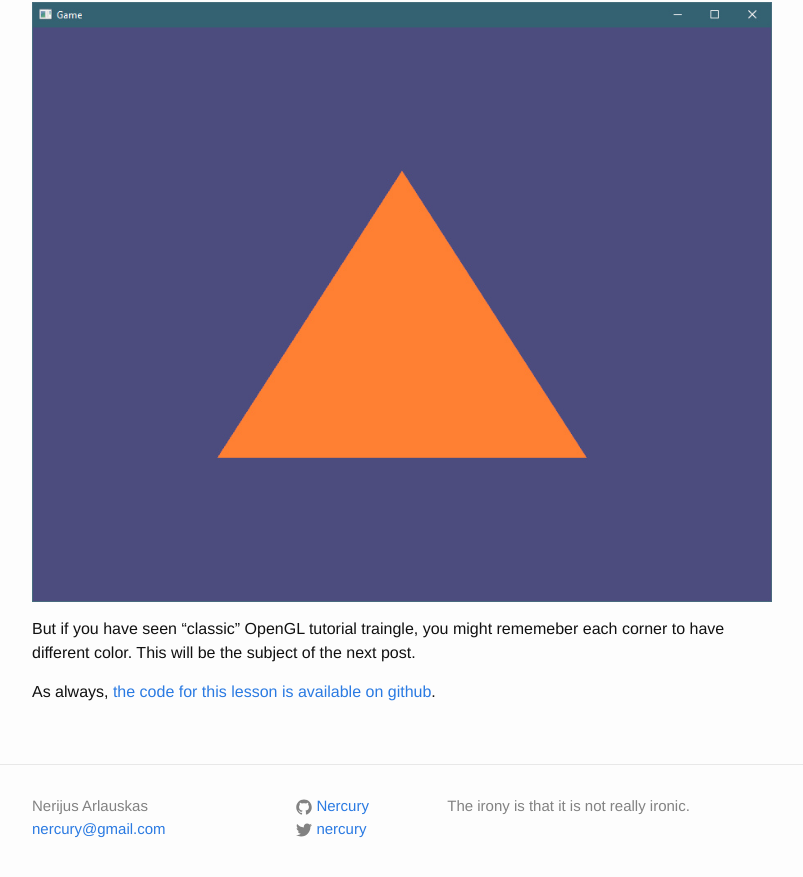
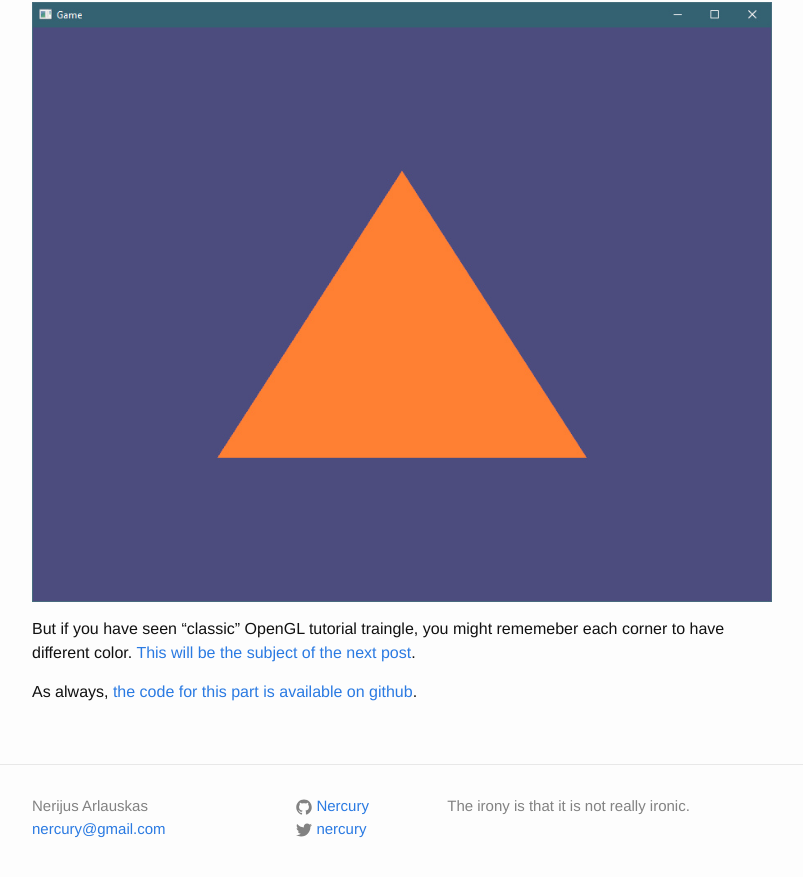
Before and after one commit to Nercury/Nercury.github.io, a Jekyll site: the page built from _posts/2018-02-11-opengl-in-rust-from-scratch-04-triangle.markdown, in a window 1280 px wide and 900 px high, scrolled down 3662 px. Shown: the top 877 px of the window, without its empty margins (238-1041 px from the left). Built offline with Jekyll 4.4.1, drawn with Linux system fonts in a browser that asks for light colours; nearby versions of some CDN libraries.

Commit message:
Lesson 05

````diff
--- a/_posts/2018-02-08-opengl-in-rust-from-scratch-01-window.markdown
+++ b/_posts/2018-02-08-opengl-in-rust-from-scratch-01-window.markdown
@@ -352,7 +352,7 @@ No that's not all, [here is more about patterns](https://doc.rust-lang.org/book/
 We have also annotated the outer loop with `'main` label, so that `break 'main` breaks out of the `loop` loop
 instead of inner `for` loop.
 
-The code for this lesson can be
+The code can be
  [found here](https://github.com/Nercury/rust-and-opengl-lessons/tree/master/lesson-01).
 
 With that, our window can finally be closed, and
--- a/_posts/2018-02-09-opengl-in-rust-from-scratch-02-opengl-context.markdown
+++ b/_posts/2018-02-09-opengl-in-rust-from-scratch-02-opengl-context.markdown
@@ -205,7 +205,7 @@ to SDL2 to swap the window pixels with what we have just rendered:
 }
 ```
 
-[Full lesson code can be found here](https://github.com/Nercury/rust-and-opengl-lessons/tree/master/lesson-02).
+[Full code can be found here](https://github.com/Nercury/rust-and-opengl-lessons/tree/master/lesson-02).
 
 Next up,
 [a long and "modern" road to output a triangle to to the screen](/rust/opengl/tutorial/2018/02/10/opengl-in-rust-from-scratch-03-compiling-shaders.html).
--- a/_posts/2018-02-10-opengl-in-rust-from-scratch-03-compiling-shaders.markdown
+++ b/_posts/2018-02-10-opengl-in-rust-from-scratch-03-compiling-shaders.markdown
@@ -763,4 +763,4 @@ any draw commands to OpenGL yet.
 
 We will remedy that [the next time](/rust/opengl/tutorial/2018/02/11/opengl-in-rust-from-scratch-04-triangle.html).
 
-As always, [the code for this lesson is available on github](https://github.com/Nercury/rust-and-opengl-lessons/tree/master/lesson-03).
+As always, [the code for this part is available on github](https://github.com/Nercury/rust-and-opengl-lessons/tree/master/lesson-03).
--- a/_posts/2018-02-11-opengl-in-rust-from-scratch-04-triangle.markdown
+++ b/_posts/2018-02-11-opengl-in-rust-from-scratch-04-triangle.markdown
@@ -181,7 +181,7 @@ And if everything went smoothly, we should finally see the result:
 ![Triangle](/images/opengl-rust/04/triangle.jpg)
 
 But if you have seen "classic" OpenGL tutorial traingle, you might
-rememeber each corner to have different color. This will be the subject of the
-next post.
+rememeber each corner to have different color. [This will be the subject of the
+next post](/rust/opengl/tutorial/2018/02/11/opengl-in-rust-from-scratch-05-triangle-colors.html).
 
-As always, [the code for this lesson is available on github](https://github.com/Nercury/rust-and-opengl-lessons/tree/master/lesson-04).
+As always, [the code for this part is available on github](https://github.com/Nercury/rust-and-opengl-lessons/tree/master/lesson-04).
````
Also changed, not shown: _posts/2018-02-11-opengl-in-rust-from-scratch-05-triangle-colors.markdown (added, +131 -0 lines).
